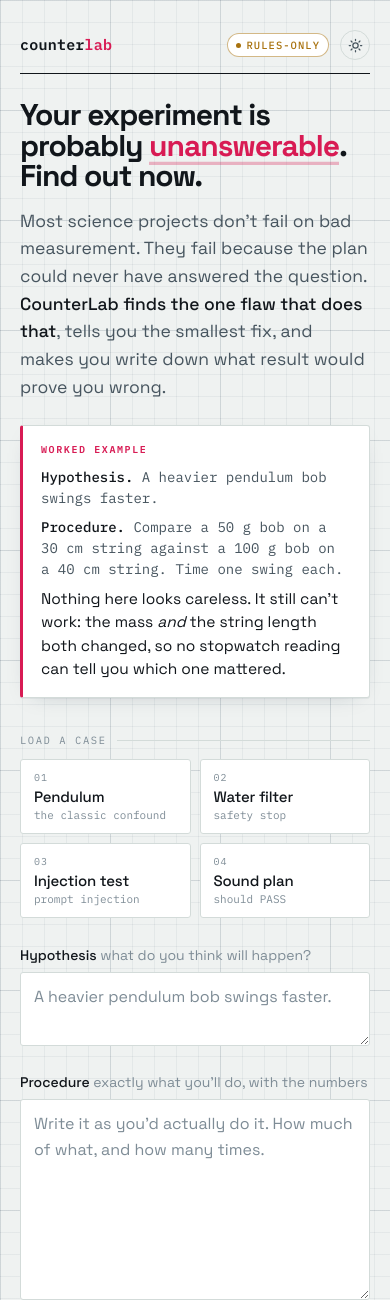
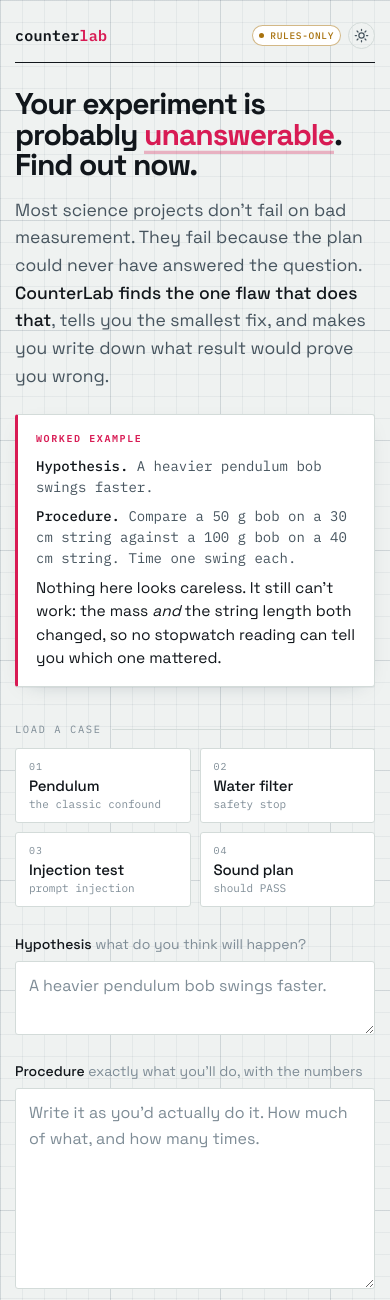
Before and after one commit to ai-naymul/counterlab, a FastAPI app: page / in a window 390 px wide. Shown: the top 1300 px of the page. Run offline with FastAPI, Linux system fonts and the light colour scheme.

Commit message:
mobile: keep masthead on one line, tighten card padding

```diff
--- a/app/static/style.css
+++ b/app/static/style.css
@@ -498,6 +498,12 @@ footer a { color: var(--ink-2); }
   .slot { grid-template-columns: 1fr auto; row-gap: 3px; }
   .slot .k { grid-column: 1 / -1; }
   .card .row { grid-template-columns: 1fr; gap: 3px; }
+  /* keep the masthead on one line instead of orphaning the theme button */
+  .mast { gap: 7px; }
+  .tick { font-size: 9.5px; padding: 2px 6px; letter-spacing: .07em; }
+  .theme { width: 27px; height: 27px; }
+  .act { padding: 17px 15px; }
+  .wrap { padding: 22px 15px 70px; }
 }
 
 @media print {
```
Also changed, not shown: .playwright-mcp/page-2026-08-02T17-10-39-357Z.yml (added), .playwright-mcp/page-2026-08-02T17-10-43-154Z.yml (added), .playwright-mcp/page-2026-08-02T17-10-45-778Z.jpeg (added), .playwright-mcp/page-2026-08-02T17-10-53-161Z.yml (added), .playwright-mcp/page-2026-08-02T17-11-06-775Z.jpeg (added), .playwright-mcp/page-2026-08-02T17-11-17-863Z.jpeg (added).
